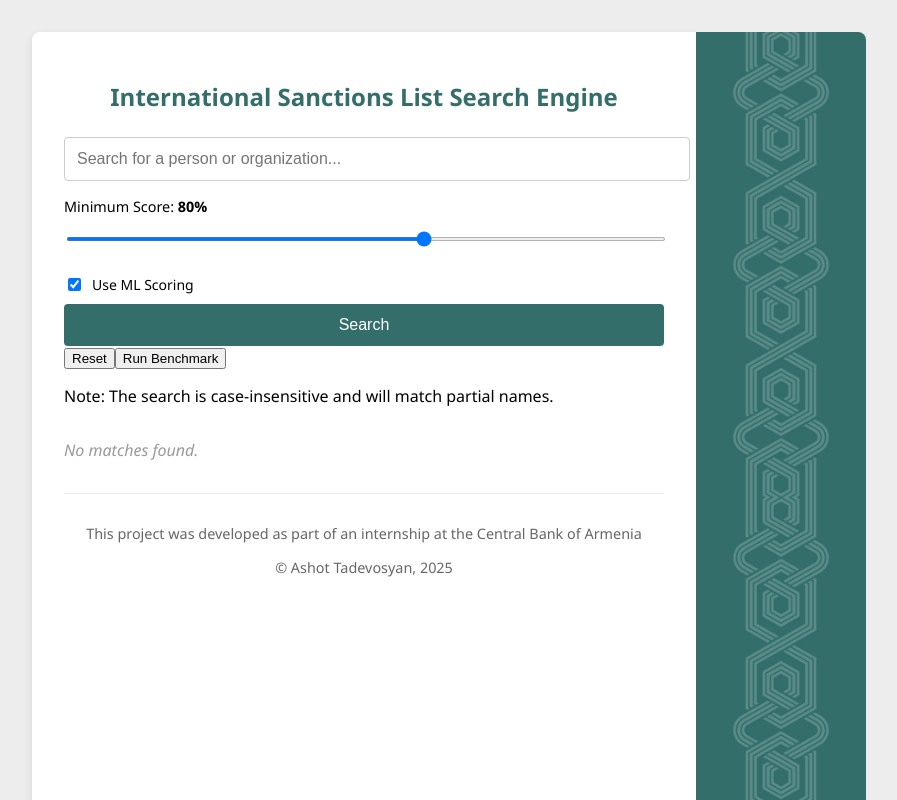
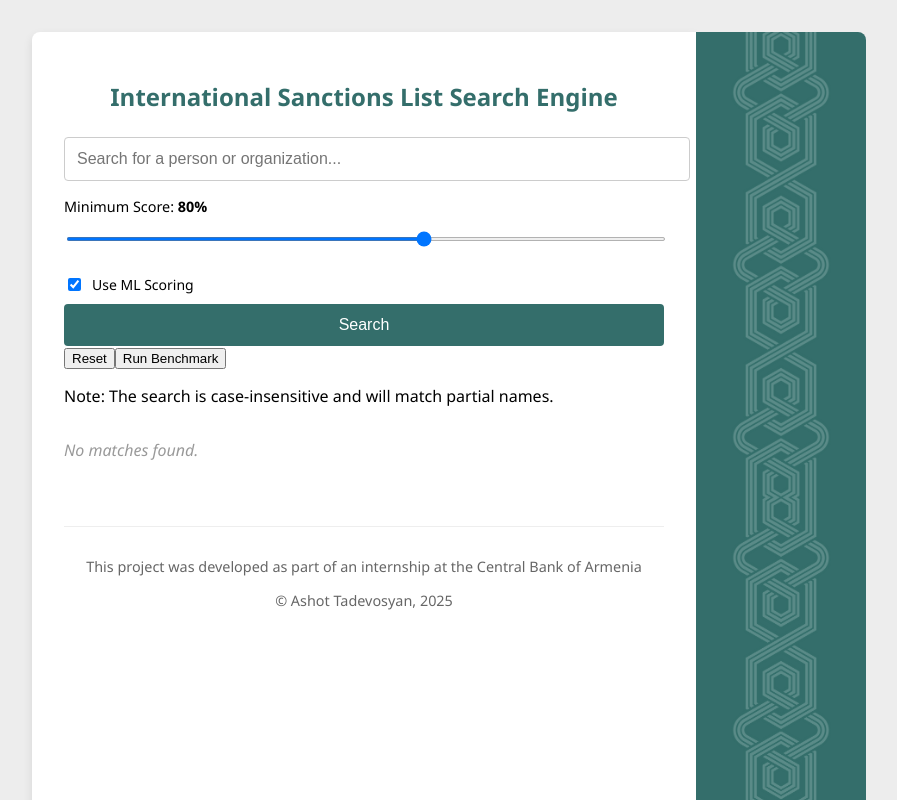
Before and after one commit to AshotTadevosyan/ISLAP, a React (Create React App) app in the folder frontend/: page / in a window 1280 px wide. Shown: the top 800 px of the page, without its empty margins (191-1088 px from the left). Built offline with nearby package versions, Linux system fonts and the light colour scheme.

Commit message:
Design Change

```diff
--- a/frontend/src/layout.css
+++ b/frontend/src/layout.css
@@ -171,3 +171,7 @@ aside{
     color: #666;
     border-top: 1px solid #eee;
   }
+
+  .results {
+    min-height: 55px;
+  }
```
